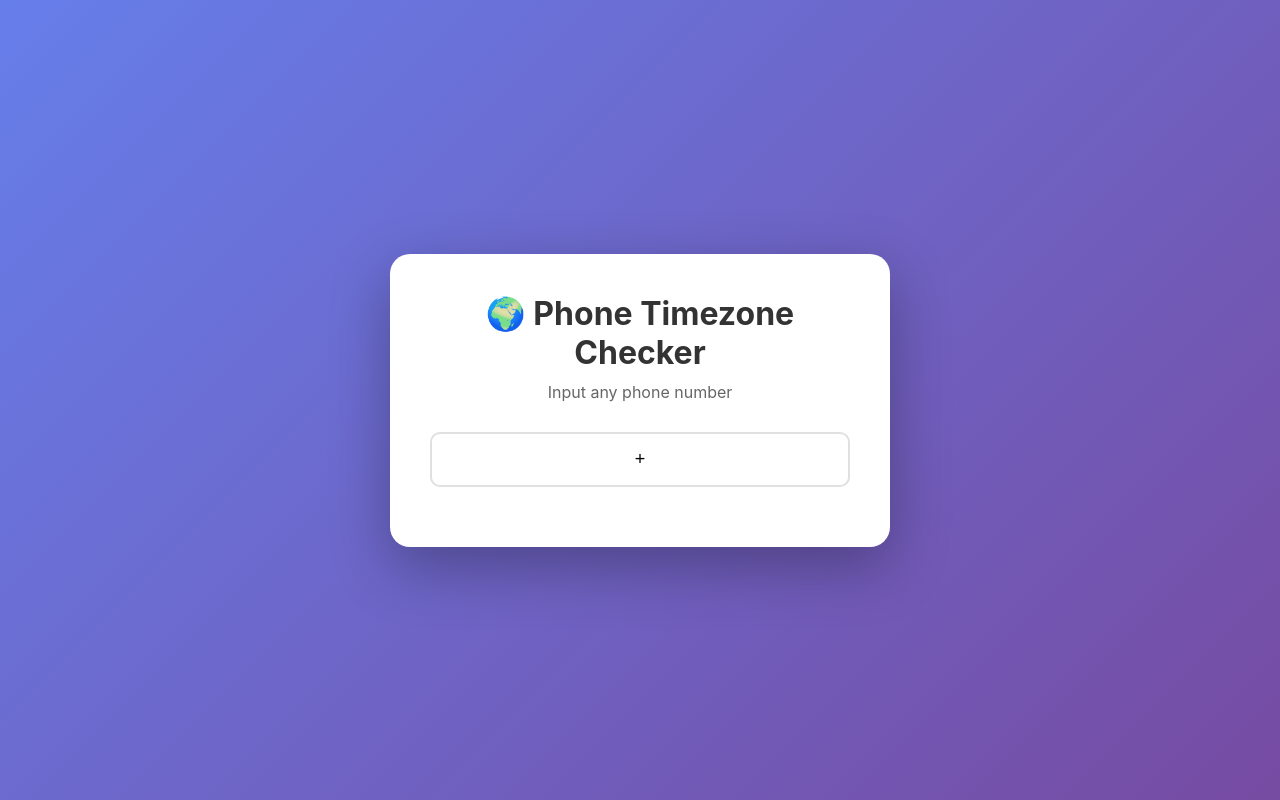
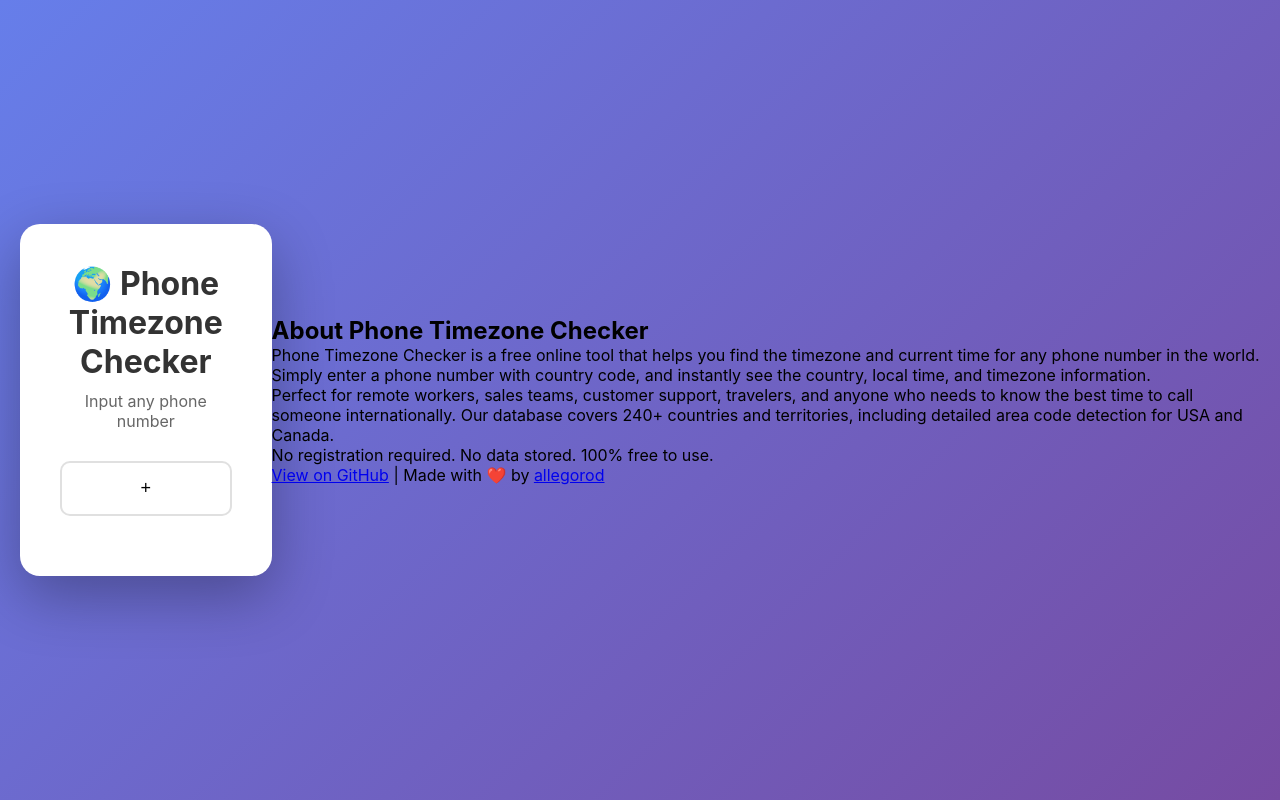
Before and after one commit to allegorod/what-time, a plain HTML site: page index.html in a window 1280 px wide. Shown: the top 800 px of the page. Drawn offline with Linux system fonts and the light colour scheme.

Commit message:
Update style.css

```diff
--- a/style.css
+++ b/style.css
@@ -7,22 +7,11 @@
 body {
     font-family: -apple-system, BlinkMacSystemFont, 'Segoe UI', Roboto, Oxygen, Ubuntu, Cantarell, sans-serif;
     background: linear-gradient(135deg, #667eea 0%, #764ba2 100%);
-    background-attachment: fixed;
     min-height: 100vh;
-    display: flex;
-    flex-direction: column;
-    margin: 0;
-    padding: 0;
-}
-
-/* Враппер для центрирования контейнера */
-.main-wrapper {
-    flex: 1;
     display: flex;
     align-items: center;
     justify-content: center;
     padding: 20px;
-    min-height: 100vh;
 }
 
 .container {
@@ -34,7 +23,6 @@ body {
     box-shadow: 0 20px 60px rgba(0,0,0,0.3);
 }
 
-/* Остальные стили без изменений */
 h1 {
     color: #333;
     text-align: center;
@@ -121,69 +109,6 @@ h1 {
     display: none;
 }
 
-#results {
-    margin-top: 20px;
-}
-
-#results .result {
-    padding: 20px;
-    background: #f8f9fa;
-    border-radius: 15px;
-    display: flex;
-    align-items: center;
-    gap: 20px;
-    margin-bottom: 15px;
-}
-
-#results .result:last-child {
-    margin-bottom: 0;
-}
-
-/* SEO Footer */
-.seo-footer {
-    width: 100%;
-    background: #f8f9fa;
-    padding: 40px 20px;
-    text-align: center;
-    color: #555;
-    font-size: 14px;
-    line-height: 1.8;
-    border-top: 1px solid rgba(0,0,0,0.05);
-    margin: 0;
-}
-
-.seo-footer h2 {
-    font-size: 22px;
-    margin-bottom: 20px;
-    color: #333;
-    font-weight: 600;
-}
-
-.seo-footer p {
-    margin: 0 auto 15px;
-    max-width: 800px;
-}
-
-.seo-footer .footer-links {
-    margin-top: 30px;
-    padding-top: 20px;
-    border-top: 1px solid rgba(0,0,0,0.05);
-    font-size: 13px;
-    color: #777;
-}
-
-.seo-footer a {
-    color: #667eea;
-    text-decoration: none;
-    transition: all 0.3s ease;
-    font-weight: 500;
-}
-
-.seo-footer a:hover {
-    color: #764ba2;
-    text-decoration: underline;
-}
-
 @media (max-width: 480px) {
     .container {
         padding: 25px;
@@ -198,3 +123,21 @@ h1 {
         text-align: center;
     }
 }
+
+#results {
+    margin-top: 20px;
+}
+
+.result {
+    padding: 20px;
+    background: #f8f9fa;
+    border-radius: 15px;
+    display: flex;
+    align-items: center;
+    gap: 20px;
+    margin-bottom: 15px;
+}
+
+.result:last-child {
+    margin-bottom: 0;
+}
```
